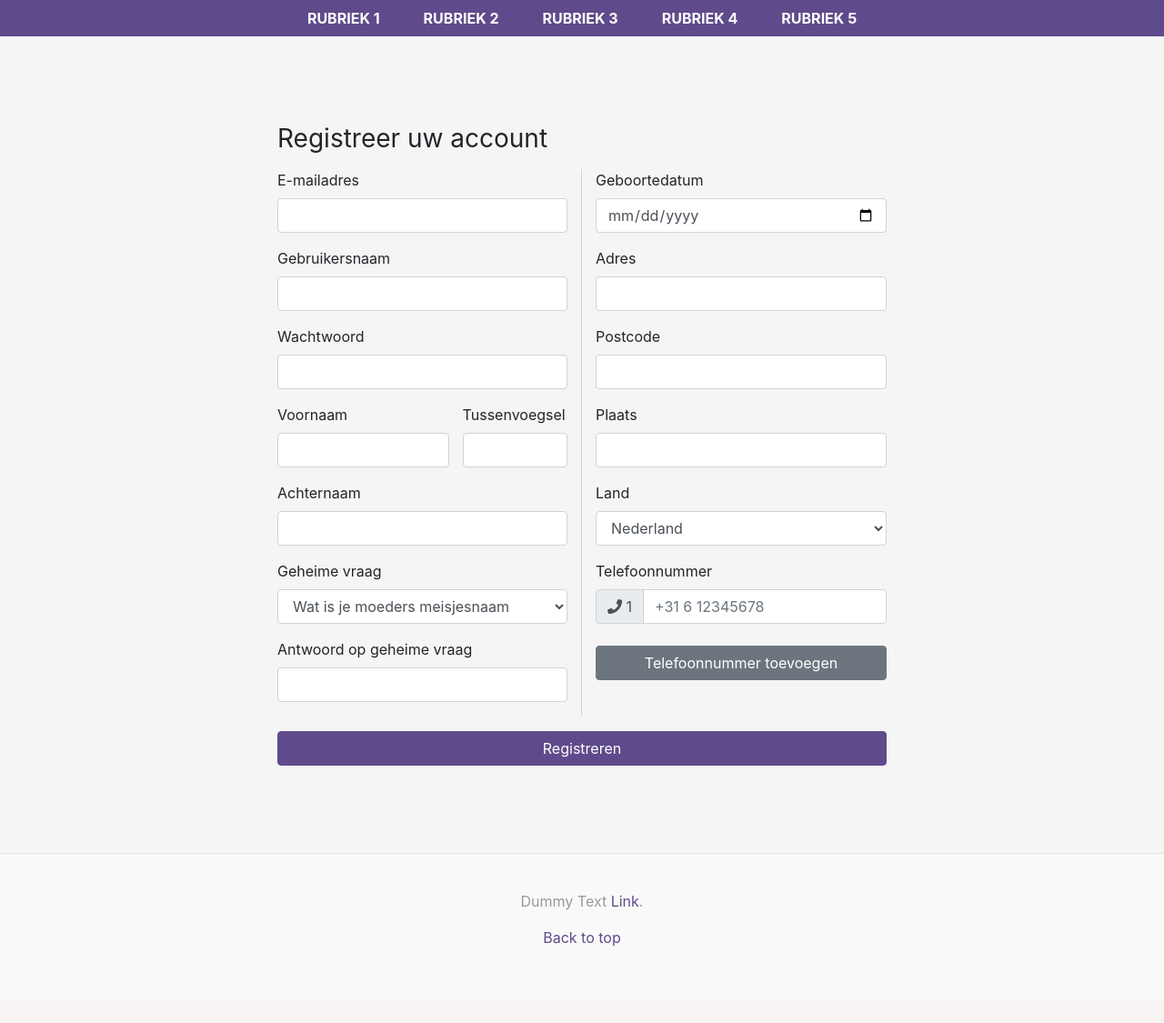
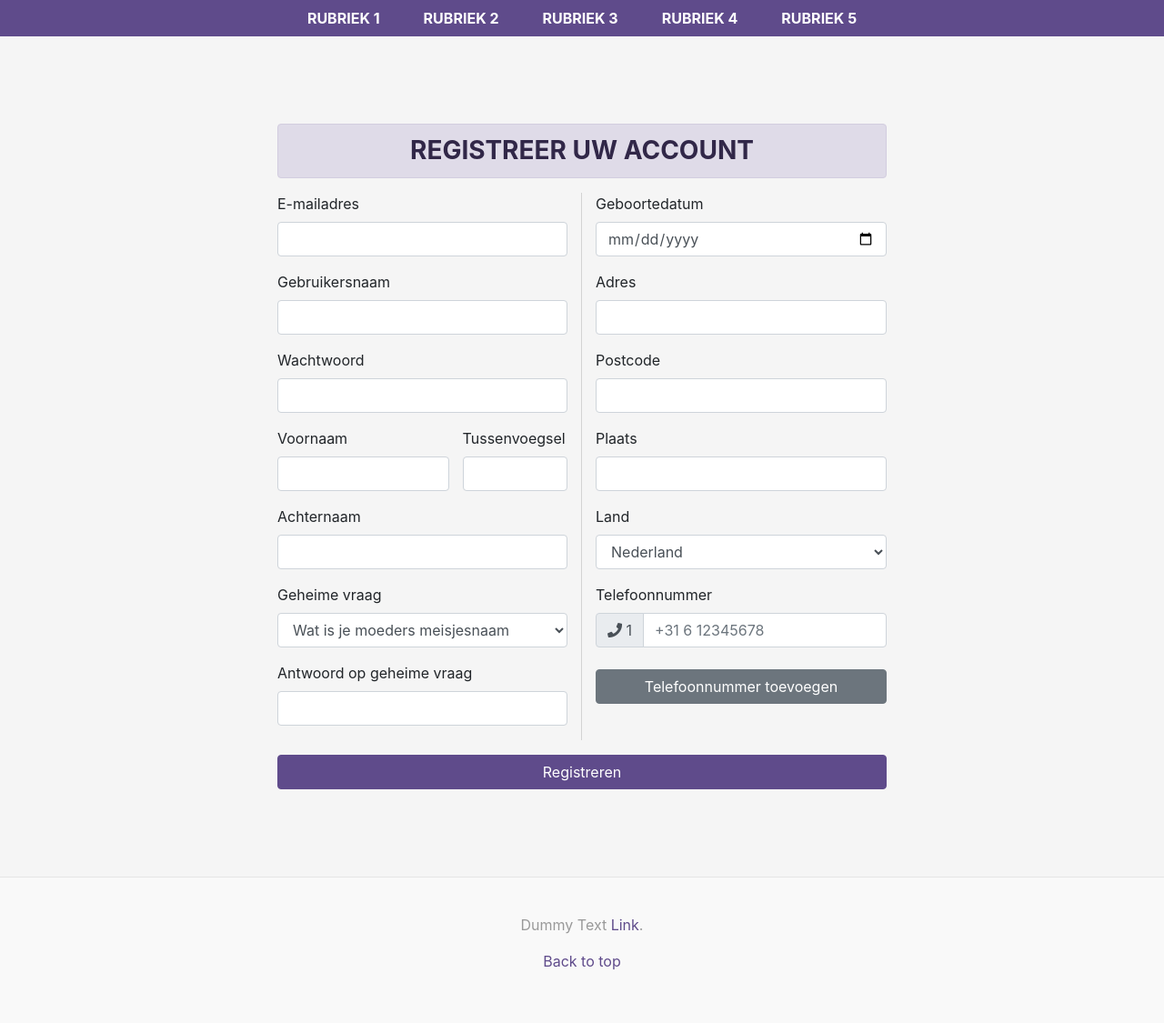
Before and after one commit to nehlis/pr-ip-eenmaalandermaal, a PHP site: page /registreren in a window 1280 px wide. Shown: the part 56-1181 px from the top of the page at 91% size. Before the commit the page ends 1096 px from the top, so only its background shows below. Run offline with PHP 8.4, Linux system fonts and the light colour scheme; style sheets or scripts are compiled from the project's sources; some libraries are stand-ins or nearby versions.

Commit message:
registratie tekst

```diff
--- a/views/register.php
+++ b/views/register.php
@@ -1,6 +1,8 @@
 <div class="signup-wrapper py-5">
     <form class="form-signup py-5">
-        <h1 class="h3 mb-3 font-weight-normal">Registreer uw account</h1>
+        <div class="alert alert-primary text-center text-uppercase">
+            <h1 class="h3 m-0 font-weight-bold">Registreer uw account</h1>
+        </div>
         <div class="row">
             <div class="col-md-6 has-signup-devider">
                 <div class="form-group">
```
